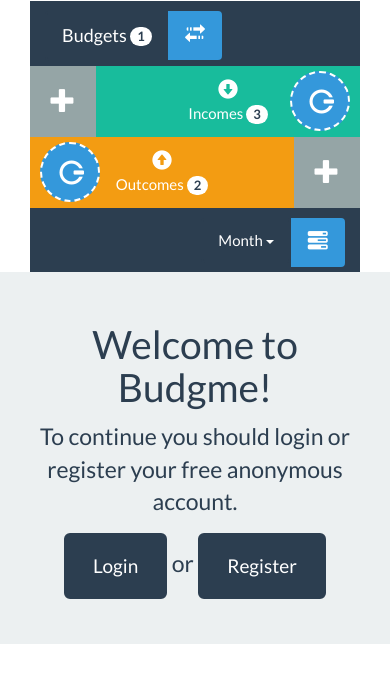
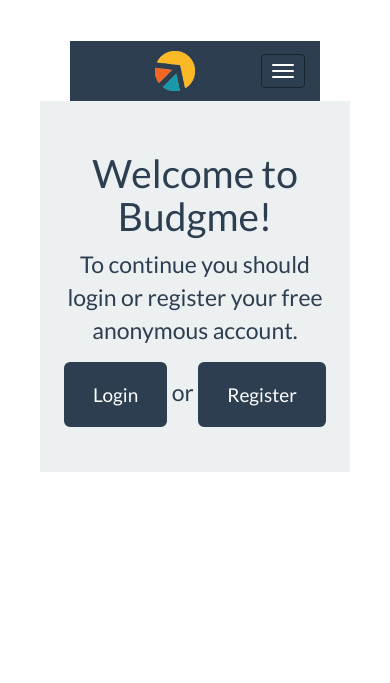
Before and after one commit to psvprogrammer/budgme, a Django app: page / in a window 390 px wide. Shown: the top 683 px of the page. Run offline with Django 3.2, Linux system fonts and the light colour scheme; some libraries are stand-ins or nearby versions.

Commit message:
test_menu

```diff
--- /dev/null
+++ b/budgme/static/budgme/bootstrap_circle_button.css
@@ -0,0 +1,28 @@
+body{margin:40px;}
+
+
+.btn-circle {
+  width: 30px;
+  height: 30px;
+  text-align: center;
+  padding: 6px 0;
+  font-size: 12px;
+  line-height: 1.428571429;
+  border-radius: 15px;
+}
+.btn-circle.btn-lg {
+  width: 50px;
+  height: 50px;
+  padding: 10px 16px;
+  font-size: 18px;
+  line-height: 1.33;
+  border-radius: 25px;
+}
+.btn-circle.btn-xl {
+  width: 70px;
+  height: 70px;
+  padding: 10px 16px;
+  font-size: 24px;
+  line-height: 1.33;
+  border-radius: 35px;
+}
--- a/budgme/static/budgme/custom.css
+++ b/budgme/static/budgme/custom.css
@@ -8,7 +8,7 @@
 }
 .logo-style{
 	margin-top: -10px;
-	float: right;
+	/*float: right;*/
 }
 .logo-style img{
 	height: 40px;
--- a/budgme/templates/budgme/master.html
+++ b/budgme/templates/budgme/master.html
@@ -12,6 +12,7 @@
       <!-- Custom -->
       <link rel="stylesheet" type="text/css" href="{% static 'budgme/custom.css' %}">
       <link rel="stylesheet" type="text/css" href="{% static 'budgme/glyphicon_animate_rotate_flip.css' %}">
+      <link rel="stylesheet" type="text/css" href="{% static 'budgme/bootstrap_circle_button.css' %}">
 
       <!-- HTML5 shim and Respond.js for IE8 support of HTML5 elements and media queries -->
       <!-- WARNING: Respond.js doesn't work if you view the page via file:// -->
@@ -21,7 +22,9 @@
       <![endif]-->
   </head>
   <body>
-  {% include 'budgme/menu/authorized_menu.html' %}
+{#  {% include 'budgme/menu/authorized_menu.html' %}#}
+  {% include 'budgme/menu/test_menu.html' %}
+
 {#      {% if user.is_authenticated %}#}
 {#          {% include 'budgme/menu/authorized_menu.html' %}#}
 {#      {% else %}#}
--- /dev/null
+++ b/budgme/templates/budgme/menu/test_menu.html
@@ -0,0 +1,118 @@
+{% load staticfiles %}
+<div class="container-fluid">
+  <div class="col-lg-1 hidden-md"><!-- ZERO DIV WITH LOGO -->
+    <a href="/" class="navbar-brand custom-brand-logo logo-style">
+        <img src="{% static 'budgme/budgme_logo_big.png' %}">
+    </a>
+  </div>
+  <div class="col-12 col-lg-10">
+    <nav class="navbar navbar-default" style="margin: 0px;">
+        <div class="navbar-header">
+          <button type="button" class="navbar-toggle collapsed" data-toggle="collapse" data-target="#budgets-div" aria-expanded="false">
+            <span class="sr-only">Toggle navigation</span>
+            <span class="icon-bar"></span>
+            <span class="icon-bar"></span>
+            <span class="icon-bar"></span>
+          </button>
+          <div class="hidden-lg hidden-md hidden-sm"><!-- ZERO DIV WITH LOGO -->
+            <a href="/" class="navbar-brand custom-brand-logo logo-style">
+                <img src="{% static 'budgme/budgme_logo_big.png' %}">
+            </a>
+          </div>
+        </div>
+        <div class="collapse navbar-collapse" id="budgets-div">
+            <div class="row">
+            <div class="col-12 col-sm-3 col-xl-2"><!-- FIRST DIV "Budgets" -->
+                <div class="row">
+                  <form action="/budgets" method="GET">
+                    <div class="btn-group btn-group-menu">
+                        <button type="submit" class="btn btn-primary" style="font-size: 18px;">Budgets
+                          <!-- if user have income budgets (not approved) > 0 -->
+                          <span class="badge">1</span>
+                          <!-- -->
+                        </button>
+
+                        <!-- if user have more than one budget -->
+                        <button type="button" class="btn btn-info" data-toggle="collapse" data-target="#choose-budget-div">
+                          <span class="glyphicon glyphicon-transfer" style="font-size: 20px;"></span>
+                        </button>
+                        <!-- -->
+                    </div>
+                  </form><!-- form /budgets -->
+                </div>
+            </div><!-- #budgets-div -->
+            <div class="col-12 col-sm-6 col-xl-8"><!--  CENTRAL DIV "Incomes/Outcomes" -->
+              <div class="row">
+                <div class="col-md-6 no-padding one-line">
+                  <!-- btn plus "add income" -->
+                  <div class="btn-group-justified" role="group">
+                      <a href="/add-income" class="btn btn-default btn-rectangle" style="width: 20%;"><span class="glyphicon glyphicon-plus" style="font-size: 25px;"></span></a>
+                      <a href="/incomes" class="btn btn-success btn-rectangle" style="width: 80%;"><span class="glyphicon glyphicon-circle-arrow-down" style="font-size: 20px;"></span><br/>Incomes
+                        <!-- if user have new incomes (not seen) > 0 -->
+                        <span class="badge">3</span>
+                        <!-- -->
+                      </a>
+                      <a href="/income-categories" class="btn btn-info btn-link-categories btn-link-categories-left"><span class="glyphicon glyphicon-off gly-rotate-90"></span></a>
+                  </div>
+                </div>
+                <div class="col-md-6 no-padding one-line">
+                  <!-- btn plus "add outcome" -->
+                  <div class="btn-group-justified" role="group">
+                    <a href="/outcomes" class="btn btn-warning btn-rectangle" style="width: 80%;"><span class="glyphicon glyphicon-circle-arrow-up" style="font-size: 20px;"></span><br/>Outcomes
+                      <!-- if user have new outcomes (not seen) > 0 -->
+                      <span class="badge">2</span>
+                      <!-- -->
+                    </a>
+                    <a href="/add-outcome" class="btn btn-default btn-rectangle" style="width: 20%;"><span class="glyphicon glyphicon-plus" style="font-size: 25px;"></span></a>
+                    <a href="/outcome-categories" class="btn btn-info btn-link-categories btn-link-categories-right"><span class="glyphicon glyphicon-off gly-rotate-90"></span></a>
+                  </div>
+                </div>
+              </div>
+            </div><!--  CENTRAL DIV "Incomes/Outcomes"  END -->
+            <div class="col-12 col-sm-3 col-xl-2" style="text-align: right;"><!-- LAST DIV "Month/Profile" -->
+              <form action="/profile" method="GET">
+                <div class="btn-group btn-group-menu">
+                  <button type="button" class="btn btn-primary dropdown-toggle" data-toggle="dropdown" aria-haspopup="true" aria-expanded="false">Month <span class="caret"></span></button>
+                  <ul class="dropdown-menu">
+                    <li><a href="#">Week</a></li>
+                    <li><a href="#">Day</a></li>
+                    <li><a href="#">Hour</a></li>
+                  </ul>
+                  <button type="submit" class="btn btn-info"><span class="glyphicon glyphicon-tasks" style="font-size: 20px;"></span></button>
+                </div>
+              </form><!-- form /profile -->
+            </div>
+            </div>
+        </div>
+    </nav>
+  </div>
+</div>
+
+<!-- if user have <=3 budgets -->
+<div id="choose-budget-div" class="collapse container">
+    <div class="btn-group-justified" role="group">
+      <!-- foreach user budget -->
+      <a href="#" class="btn btn-danger btn-rectangle">Default</a>
+      <!-- -->
+      <a href="#" class="btn btn-info btn-rectangle">Second</a>
+      <a href="#" class="btn btn-info btn-rectangle">Third</a>
+    </div>
+</div>
+<!-- -->
+
+<!-- if user have more than 3 active budgets --
+<div id="choose-budget-div" class="collapse container">
+    <div class="btn-group btn-block" role="group">
+      <button type="button" class="btn btn-info dropdown-toggle btn-block" data-toggle="dropdown" aria-haspopup="true" aria-expanded="false">Primary <span class="caret"></span></button>
+      <ul class="dropdown-menu btn-block">
+        <!-- for each budget --
+        <li><a href="#">Action</a></li>
+        <!-- --
+        <li><a href="#">Another action</a></li>
+        <li><a href="#">Something else here</a></li>
+        <li role="separator" class="divider"></li>
+        <li><a href="#">Separated link</a></li>
+      </ul>
+    </div>
+</div>
+<!-- -->
--- a/budgme/urls.py
+++ b/budgme/urls.py
@@ -25,13 +25,9 @@
     url(r'^$', views.home, name='home')
 ]
 
-
-# urlpatterns += staticfiles_urlpatterns()
-# # urlpatterns += static(settings.MEDIA_URL, document_root=settings.MEDIA_ROOT)
-# urlpatterns += static(settings.STATIC_URL, document_root=settings.STATIC_ROOT)
-
 urlpatterns += staticfiles_urlpatterns()
 urlpatterns += static(settings.STATIC_URL, document_root=settings.STATIC_ROOT)
+# urlpatterns += static(settings.MEDIA_URL, document_root=settings.MEDIA_ROOT)
 
 # if not settings.DEBUG:
 #     urlpatterns += static('',
```
